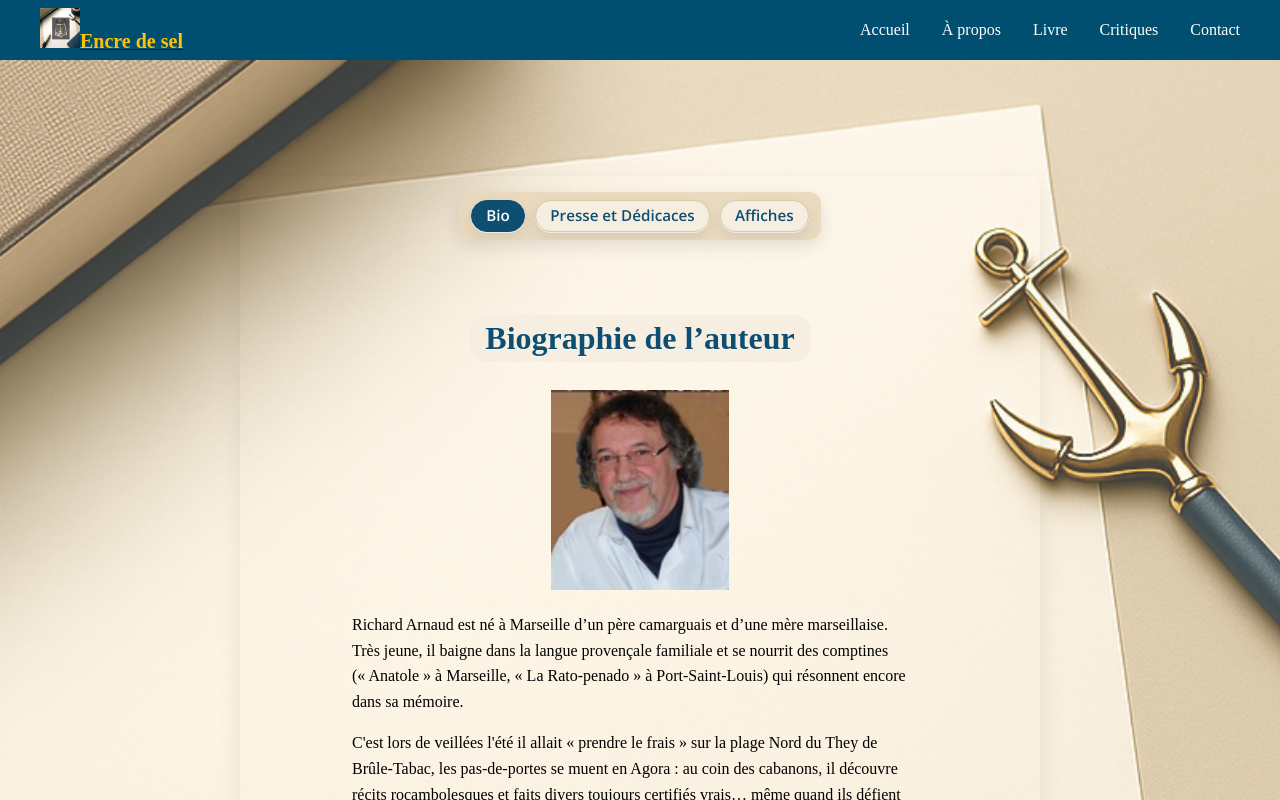
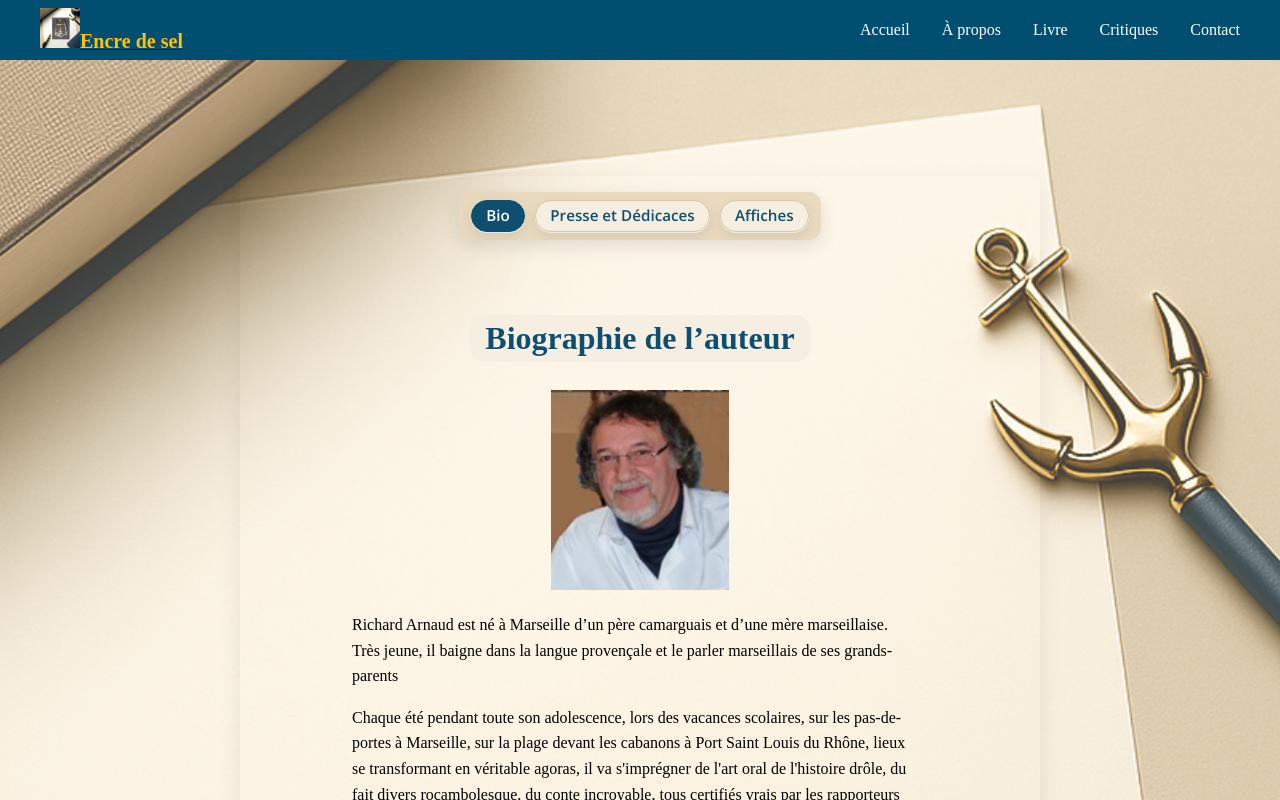
Before and after one commit to Binou05/lettres-de-mon-cabanon, a React (Create React App) app in the folder client/: page /about in a window 1280 px wide. Built offline with nearby package versions, Linux system fonts and the light colour scheme.

Commit message:
Fix photo Yvan

```diff
--- a/client/src/pages/About.jsx
+++ b/client/src/pages/About.jsx
@@ -4,7 +4,7 @@ import Lightbox from "../components/Lightbox";
 import "./About.css";
 import background from "../assets/images/background-bio.png";
 import photoRichard from "../assets/images/Image-papa.jpg";
-import photoRichardEcrivain from "../assets/images/photo-richard-ecrivain.jpg";
+
 
 import articleArnaud from "../assets/images/article-24-12-26-richard-arnaud.png";
 import articleProv from "../assets/images/article-la-provence.jpg";
@@ -167,37 +167,39 @@ export default function About() {
               <p>
                 Richard Arnaud est né à Marseille d’un père camarguais et d’une
                 mère marseillaise. Très jeune, il baigne dans la langue
-                provençale familiale et se nourrit des comptines <br />
-                (« Anatole » à Marseille, « La Rato-penado » à Port-Saint-Louis)
-                qui résonnent encore dans sa mémoire.
+                provençale et le parler marseillais de ses grands-parents <br />
               </p>
               <p>
-                C'est lors de veillées l'été il allait « prendre le frais » sur
-                la plage Nord du They de Brûle-Tabac, les pas-de-portes se muent
-                en Agora : au coin des cabanons, il découvre récits
-                rocambolesques et faits divers toujours certifiés vrais… même
-                quand ils défient l’entendement.
+                Chaque été pendant toute son adolescence, lors des vacances
+                scolaires, sur les pas-de-portes à Marseille, sur la plage
+                devant les cabanons à Port Saint Louis du Rhône, lieux se
+                transformant en véritable agoras, il va s'imprégner de l'art
+                oral de l'histoire drôle, du fait divers rocambolesque, du conte
+                incroyable, tous certifiés vrais par les rapporteurs d'un soir
+                même quand ils défient l'entendement !
               </p>
               <p>
-                Admirateur de Mistral, Daudet, Pagnol... il puise aussi son
-                inspiration auprès de René Bruni, Jean-Claude Rey et surtout du
-                Grand Yvan Audouard, son maître qui au cours de "journées de
-                coeur et d'amitié" lui suggéra d'écrire ses histoires d'eaux.
+                Admirateur des auteurs de culture provençale et méridionale, à
+                qui il rend hommage dans son "A propos de l'auteur" du livre, il
+                y puise son inspiration...
               </p>
               <p>
                 Pour que ses « Lettres de mon cabanon », mêlant vérité, humour
                 et légende, ne se perdent dans la nuit des temps, Richard les
                 couche sur le papier sans prétention littéraire mais devoir de
                 mémoire ! Ses récits invitent à plonger dans les parfums iodés
-                de la Méditerranée, la douceur des veillées et l’éternelle quête
-                du merveilleux.
+                de la Méditerranée, la douceur des veillées...
+              </p>
+              <p>
+                Une éternelle et affectueuse Amitié lit l'auteur avec Claude le
+                personnage central du livre, son ami de toujours.
+                <br />
+                Claude dit souvent: " Avec Richard nous nous sommes connus avant
+                de naître ! "
               </p>
             </div>
 
-            <img
-              src={photoRichardEcrivain}
-              alt="Richard Arnaud et Yvan Audouard"
-            />
+
           </section>
         )}
 
--- a/client/src/pages/Book.css
+++ b/client/src/pages/Book.css
@@ -111,6 +111,16 @@
     box-shadow: 0 4px 12px rgba(0, 0, 0, 0.1);
     flex-shrink: 0;
   }
+.image-Yvan {
+  width: 200px;
+  height: 120px;
+  border-radius: 0;
+  box-shadow: 0 4px 12px rgba(0, 0, 0, 0.1);
+  flex-shrink: 0;
+
+  display: block;
+  margin: 20px auto;   /* ← ça centre horizontalement */
+}
 
   .intro-text {
     font-family: 'Merriweather', serif;
--- a/client/src/pages/Book.jsx
+++ b/client/src/pages/Book.jsx
@@ -7,7 +7,7 @@ import "./Book.css";
 import coverVerso from "../assets/images/photo-verso-livre.jpg";
 import coverRecto from "../assets/images/photo-recto-livre.jpg";
 import imagePapa from "../assets/images/Image-papa.jpg";
-
+import photoRichardEcrivain from "../assets/images/photo-richard-ecrivain.jpg";
 
 export default function Book() {
   const [open, setOpen] = useState(false);
@@ -88,6 +88,10 @@ export default function Book() {
                 temps, je les ai couchées sur le papier sans prétention
                 littéraire par devoir de mémoire.
               </p>
+               <img className="image-Yvan"
+                            src={photoRichardEcrivain}
+                            alt="Richard Arnaud et Yvan Audouard"
+                          />
               <p>
                 Je remercie chaleureusement le regretté Yvan AUDOUARD qui, au
                 cours de « journées de cœur et d’amitié », me suggéra d’écrire
```
